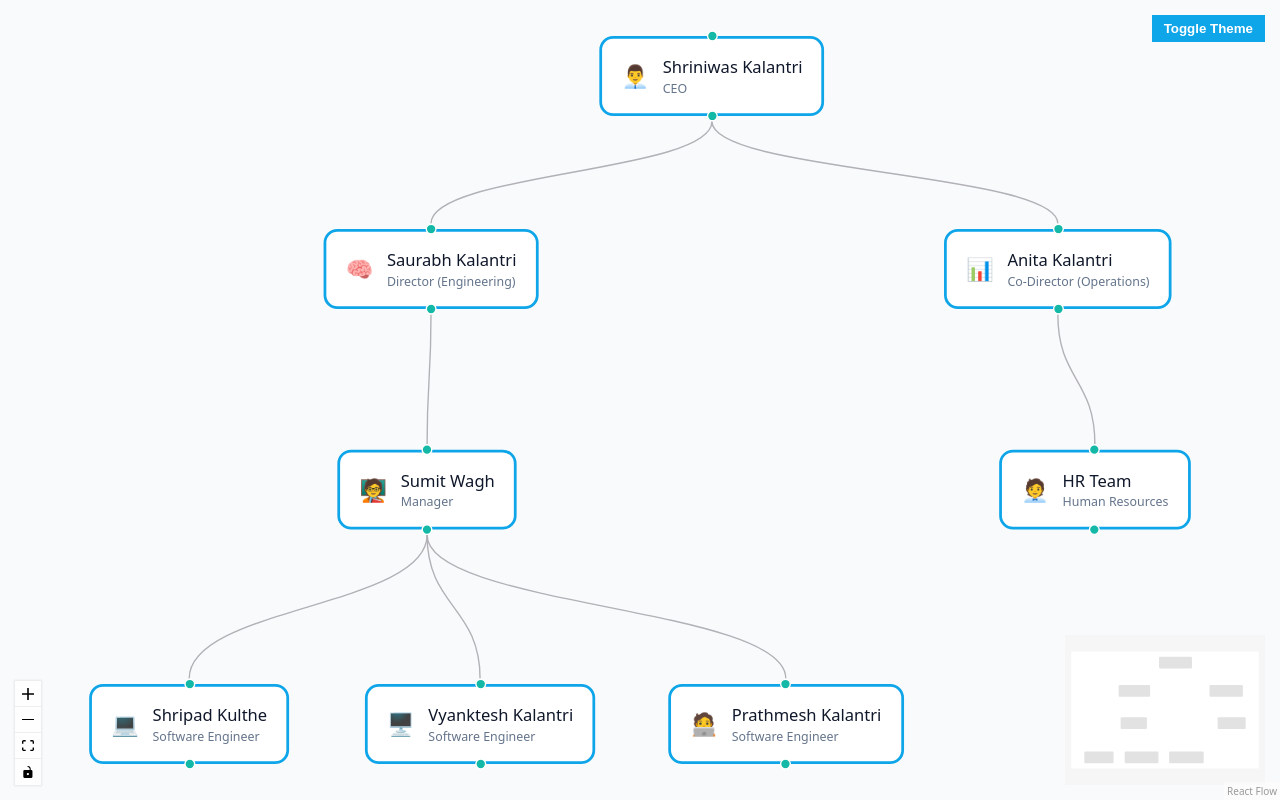
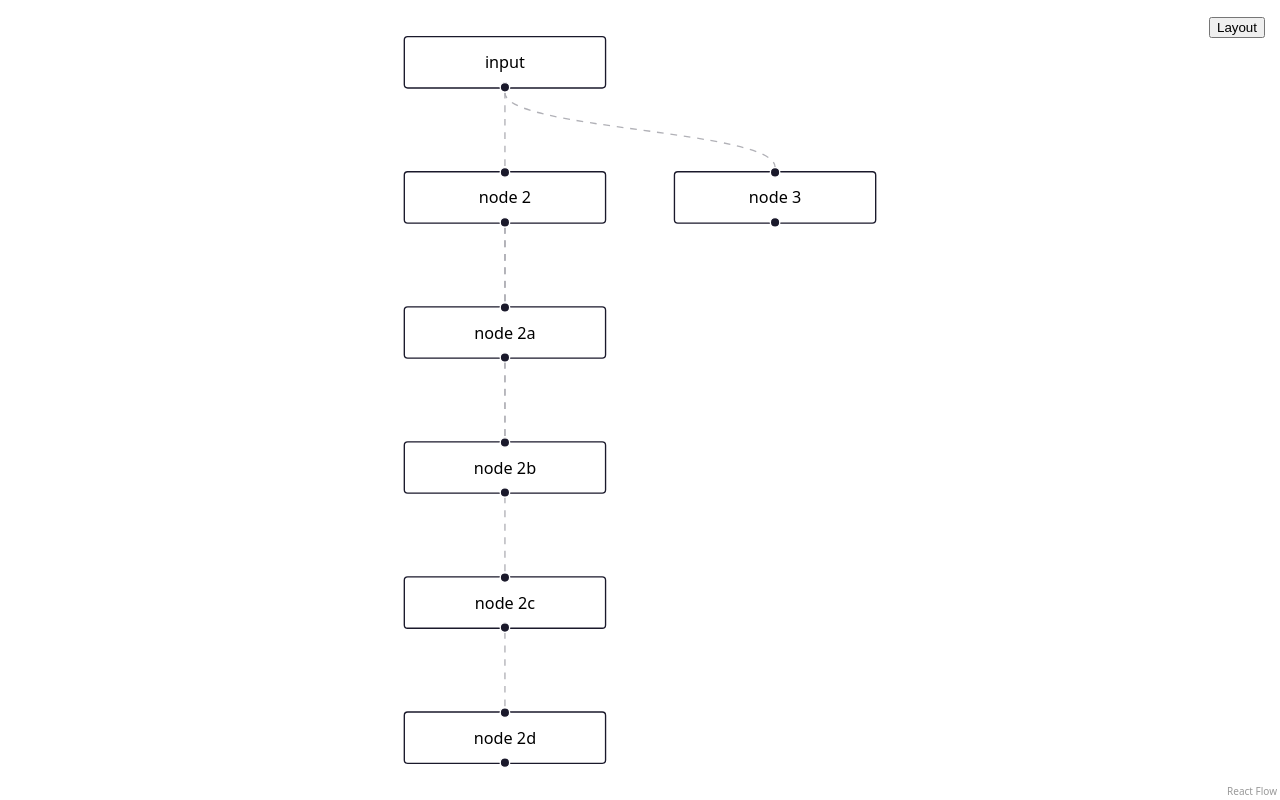
Before and after one commit to shripadkulthe/reactflow-mini, a React (Create React App) app: page / in a window 1280 px wide. Built offline with nearby package versions, Linux system fonts and the light colour scheme.

Commit message:
feat: add dagreLayoutFlow and dagreHierarchyFlow

```diff
--- a/package.json
+++ b/package.json
@@ -8,6 +8,8 @@
     "@testing-library/react": "^16.3.2",
     "@testing-library/user-event": "^13.5.0",
     "@xyflow/react": "^12.10.0",
+    "d3-hierarchy": "^3.1.2",
+    "dagre": "^0.8.5",
     "react": "^19.2.4",
     "react-dom": "^19.2.4",
     "react-icons": "^5.5.0",
--- a/src/App.js
+++ b/src/App.js
@@ -1,8 +1,8 @@
 import React from 'react';
-import ThemedFlow from './themedFlow';
+import DagreHierarchyFlow from './dagreHierarchyFlow';
 
 function App() {
-  return <ThemedFlow />;
+  return <DagreHierarchyFlow />;
 }
 
 export default App;
--- /dev/null
+++ b/src/dagreHierarchyFlow.jsx
@@ -0,0 +1,84 @@
+import React, { useCallback } from 'react';
+import { stratify, tree } from 'd3-hierarchy';
+import { ReactFlow, ReactFlowProvider, Panel, useNodesState, useEdgesState, useReactFlow } from '@xyflow/react';
+import '@xyflow/react/dist/style.css';
+
+const initialNodes = [
+  { id: '1', type: 'input', data: { label: 'input' }, position: { x: 0, y: 0 } },
+  { id: '2', data: { label: 'node 2' }, position: { x: 0, y: 100 } },
+  { id: '2a', data: { label: 'node 2a' }, position: { x: 0, y: 200 } },
+  { id: '2b', data: { label: 'node 2b' }, position: { x: 0, y: 300 } },
+  { id: '2c', data: { label: 'node 2c' }, position: { x: 0, y: 400 } },
+  { id: '2d', data: { label: 'node 2d' }, position: { x: 0, y: 500 } },
+  { id: '3', data: { label: 'node 3' }, position: { x: 200, y: 100 } },
+];
+
+const initialEdges = [
+  { id: 'e12', source: '1', target: '2', animated: true },
+  { id: 'e13', source: '1', target: '3', animated: true },
+  { id: 'e22a', source: '2', target: '2a', animated: true },
+  { id: 'e22b', source: '2', target: '2b', animated: true },
+  { id: 'e22c', source: '2', target: '2c', animated: true },
+  { id: 'e2c2d', source: '2c', target: '2d', animated: true },
+];
+
+const g = tree();
+
+const getLayoutedElements = (nodes, edges) => {
+  if (nodes.length === 0) return { nodes, edges };
+
+  const hierarchy = stratify()
+    .id((node) => node.id)
+    .parentId((node) => edges.find((e) => e.target === node.id)?.source);
+
+  const root = hierarchy(nodes);
+  const layout = g.nodeSize([200, 100])(root);
+
+  return {
+    nodes: layout
+      .descendants()
+      .map((node) => ({
+        ...node.data,
+        position: { x: node.x, y: node.y },
+      })),
+    edges,
+  };
+};
+
+const LayoutFlow = () => {
+  const { fitView } = useReactFlow();
+  const [nodes, setNodes, onNodesChange] = useNodesState(initialNodes);
+  const [edges, setEdges, onEdgesChange] = useEdgesState(initialEdges);
+
+  const onLayout = useCallback(() => {
+    const { nodes: layoutedNodes, edges: layoutedEdges } = getLayoutedElements(
+      nodes,
+      edges
+    );
+    setNodes([...layoutedNodes]);
+    setEdges([...layoutedEdges]);
+    fitView();
+  }, [nodes, edges, setNodes, setEdges, fitView]);
+
+  return (
+    <ReactFlow
+      nodes={nodes}
+      edges={edges}
+      onNodesChange={onNodesChange}
+      onEdgesChange={onEdgesChange}
+      fitView
+    >
+      <Panel position="top-right">
+        <button onClick={onLayout}>Layout</button>
+      </Panel>
+    </ReactFlow>
+  );
+};
+
+export default function DagreHierarchyFlow() {
+  return (
+    <ReactFlowProvider>
+      <LayoutFlow />
+    </ReactFlowProvider>
+  );
+}
```
Also changed, not shown: src/dagreLayoutFlow.jsx (added, +90 -0 lines), 1 other file (tests, documents, lock files or other folders).
